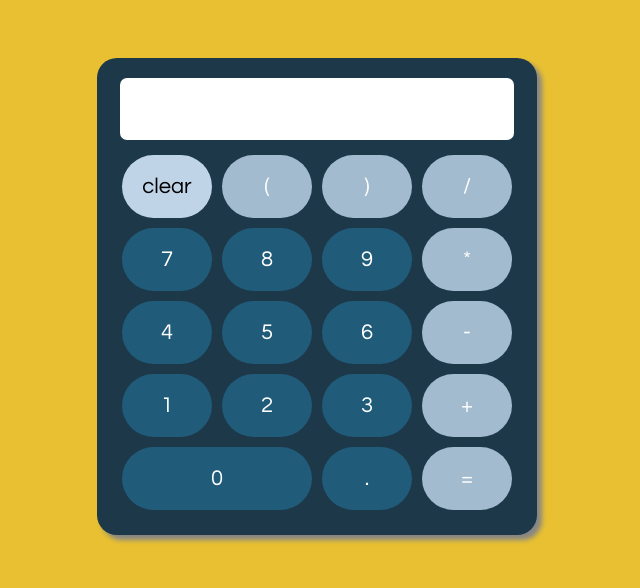
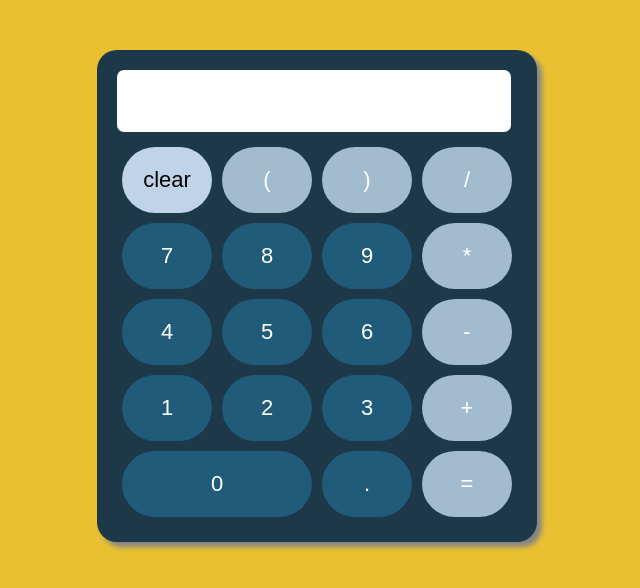
Before and after one commit to leoradouek/Calculator, a React (Create React App) app: page / in a window 1280 px wide. Shown: the top 588 px of the page, without its empty margins (323-963 px from the left). Built offline with nearby package versions, Linux system fonts and the light colour scheme.

Commit message:
clean up

```diff
--- a/src/App.css
+++ /dev/null
@@ -1,15 +0,0 @@
-body {
-  background-color: #e8c031;
-  font-family: "Questrial";
-}
-.App {
-  display: flex;
-  justify-content: center;
-  align-items: center;
-
-  text-align: center;
-}
-
-p {
-  font-size: 18px;
-}
--- a/src/App.js
+++ b/src/App.js
@@ -1,4 +1,3 @@
-import "./App.css";
 import Calculator from "./Components/Calculator";
 
 function App() {
@@ -6,10 +5,6 @@ function App() {
     <div className="App">
       <div>
         <Calculator />
-        <p>
-          {/* <span style={{ color: "white" }}>Note: </span> this calculator
-          supports up two operations */}
-        </p>
       </div>
     </div>
   );
--- a/src/CalcFunc.js
+++ b/src/CalcFunc.js
@@ -1,71 +1,107 @@
 function calculator(str) {
-  str = str.replace(/\s+/g, ""); // remove whitespaces
+  let operators = {
+    "+": true,
+    "-": true,
+    "/": true,
+    "*": true,
+  };
 
-  if (!checkBrackets(str)) return "Invalid Input"; // invalid if brackets aren't balanced
+  let brackets = {
+    "(": true,
+    ")": true,
+  };
 
-  return calculate(str);
+  if (!checkBrackets(str)) return "Syntax Error"; // invalid if brackets aren't balanced (see helper function below)
 
-  function calculate(str) {
-    let num = 0;
-    let stack = []; // create a stack to store nums
+  // if there is a decimal point without an integer before (eg. .2) add a zero before it
+  let array = str.split("");
+  for (let i = 0; i < array.length; i++) {
+    if (array[i] === "." && isNaN(array[i - 1])) {
+      array[i] = "0.";
+    }
+  }
+  str = array.join("");
+
+  //convert str to array:
+  let arr = [];
+  for (let i = 0; i < str.length; i++) {
+    let char = str[i];
+    if (char === " ") continue;
+
+    if (
+      // if number or '-' associated with negative number
+      !isNaN(char) ||
+      (char === "-" &&
+        (i === 0 || (operators[str[i - 1]] && !isNaN(str[i + 1]))))
+    ) {
+      // if previous char is a number:
+      if (!isNaN(arr[arr.length - 1])) return "Syntax Error";
+
+      let num = parseFloat(str.slice(i)); // include the whole num, not just the first digit
+      arr.push(num);
+      i += num.toString().length - 1; // skip to the end of the num
+    } else if (brackets[char]) {
+      arr.push(char);
+    } else if (operators[char]) {
+      // if 2 or more operators in a row it is invalid (exception: '-' associated with neg number, already taken into account above)
+      if (operators[arr[arr.length - 1]]) return "Syntax Error";
+      arr.push(char);
+    } else {
+      return "Invalid Input";
+    }
+  }
+
+  // if expression starts or ends with an operator it is invalid
+  if (operators[arr[0]] || operators[arr[arr.length - 1]])
+    return "Syntax Error";
+
+  return calculate(arr);
+
+  function calculate(arr) {
+    let num = null;
+    let stack = [];
     let operator = "+";
 
-    for (let i = 0; i < str.length; i++) {
-      let char = str[i];
+    for (let i = 0; i < arr.length; i++) {
+      let char = arr[i];
 
-      // check if invalid char (eg. letter)
-      if (!isOperator(char) && !isNumber(char) && char !== "(" && char !== ")")
-        return "Invalid Input";
-
-      // if char is a number or '-' associated with negative number
-      if (
-        isNumber(char) ||
-        (char === "-" && i === 0) ||
-        (char === "-" && isOperator(str[i - 1]) && isNumber(str[i + 1]))
-      ) {
-        num = parseFloat(str.slice(i)); // include the whole num, not just the first digit
-        i += num.toString().length - 1; // skip to the end of the num
-      } else if (isOperator(char)) {
-        if (isOperator(str[i - 1])) return "Invalid Input"; // cannot have 2 operators in a row (can have with negative but already took care of it)
-      }
-
-      // if char is operator or bracket
-      if (isNaN(char) || i === str.length - 1) {
-        if (str[i] === "(") {
+      if (!isNaN(char)) {
+        num = char;
+      } else {
+        if (arr[i] === "(") {
           // need to find closing bracket, while taking into account that there can be brackets nested within
           let openingIdx = i;
           let completed = 0;
           while (i < str.length) {
-            if (str[i] === "(") completed++;
-            if (str[i] === ")") completed--;
+            if (arr[i] === "(") completed++;
+            if (arr[i] === ")") completed--;
             if (completed === 0) break;
             i++;
           }
           let closingIdx = i;
-          let innerStr = str.substring(openingIdx + 1, closingIdx);
-          num = calculate(innerStr);
+          let innerArr = arr.slice(openingIdx + 1, closingIdx);
+
+          // calculate result of inner expression and store it as num
+          num = calculate(innerArr);
+        } else {
+          operator = char;
         }
+      }
 
-        // to support order of operations: process multiplication and division as we go, waiting until the end to process addition and subtra
+      if (num !== null) {
+        // to take order of operations into account: process multiplication and division right away
         if (operator === "-") {
           stack.push(-num);
-        }
-
-        if (operator === "+") {
+        } else if (operator === "+") {
           stack.push(num);
-        }
-
-        if (operator === "*") {
+        } else if (operator === "*") {
           stack.push(stack.pop() * num);
-        }
-
-        if (operator === "/") {
+        } else if (operator === "/") {
           stack.push(stack.pop() / num);
         }
-        // reset:
-        num = 0;
-        operator = char;
       }
+
+      num = null; // reset num to null
     }
 
     return stack.reduce((total, num) => {
@@ -74,18 +110,7 @@ function calculator(str) {
   }
 }
 
-// Helper Functions:
-// Checks if character is a number
-function isNumber(character) {
-  return character.match(/[0-9]/g) !== null;
-}
-
-// Checks if characters is an operator
-function isOperator(character) {
-  return character.match(/[-+/*]/g) !== null;
-}
-
-// Checks if brackets are balanced
+// Helper function - checks if brackets are balanced
 function checkBrackets(str) {
   let brackets = [];
   for (let i = 0; i < str.length; i++) {
--- a/src/Components/Calculator.css
+++ b/src/Components/Calculator.css
@@ -1,4 +1,5 @@
-* {
+body {
+  background-color: #e8c031;
   font-family: "Questrial";
 }
 
@@ -75,6 +76,7 @@ input {
 .clear:active {
   background-color: #f0f4f8;
 }
+
 .zero {
   grid-column: span 2;
 }
--- a/src/Components/Calculator.js
+++ b/src/Components/Calculator.js
@@ -1,11 +1,11 @@
 import { useState } from "react";
-import calculator from "../CalcFunc";
+import calculator from "../calcFunc";
 import CalculatorDisplay from "./CalculatorDisplay";
 import "./Calculator.css";
 
 const Calculator = () => {
   const [expression, setExpression] = useState("");
-  const [result, setResult] = useState(" "); // set as whitespace (rather than empty string) bc had trouble displaying result of 0 otherwise
+  const [result, setResult] = useState(" "); // set as whitespace (rather than empty string) so that result of 0 will display
 
   const displayValue = expression ? expression : result;
 
```
Also changed, not shown: src/draft.js (deleted, +0 -145 lines), src/setupTests.js (deleted, +0 -5 lines), calculator-test.js (deleted), public/manifest.json (deleted), public/robots.txt (deleted), 1 other file (tests, documents, lock files or other folders).
